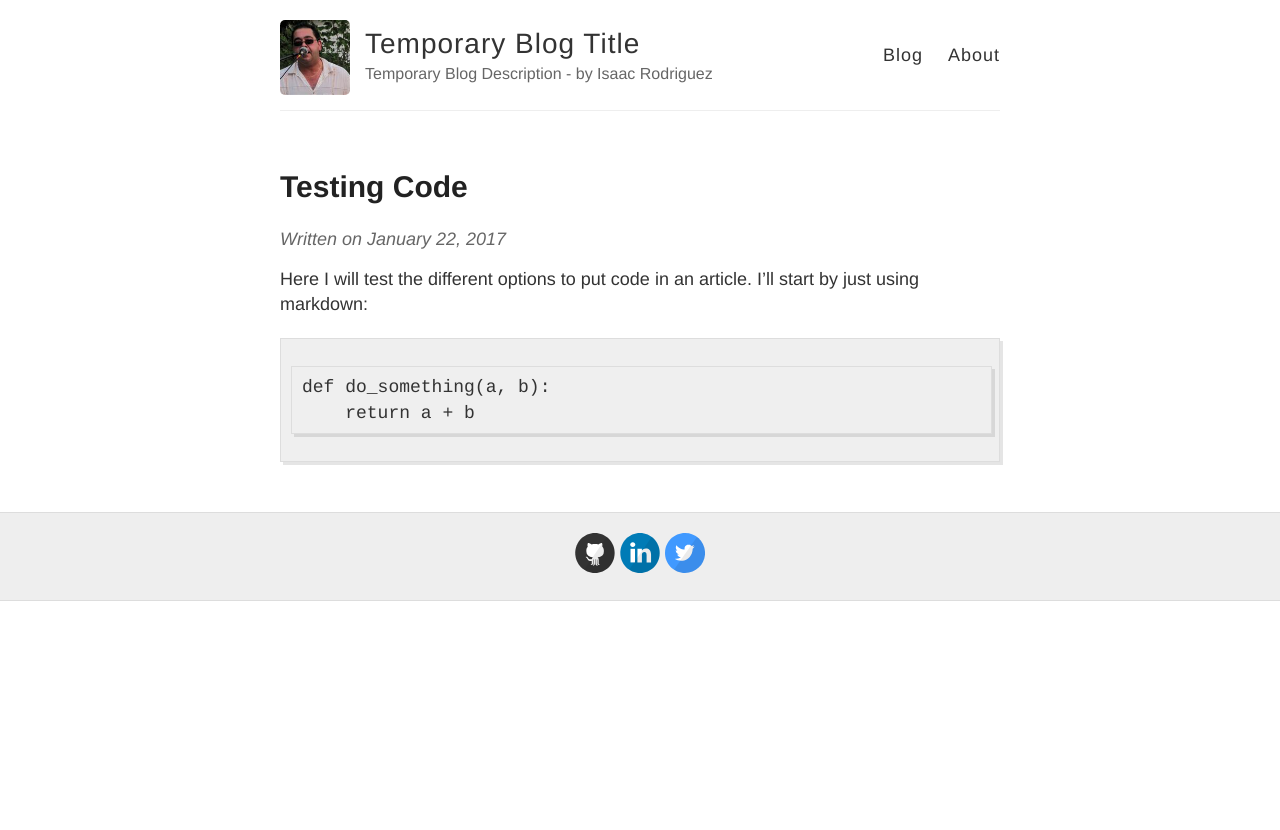
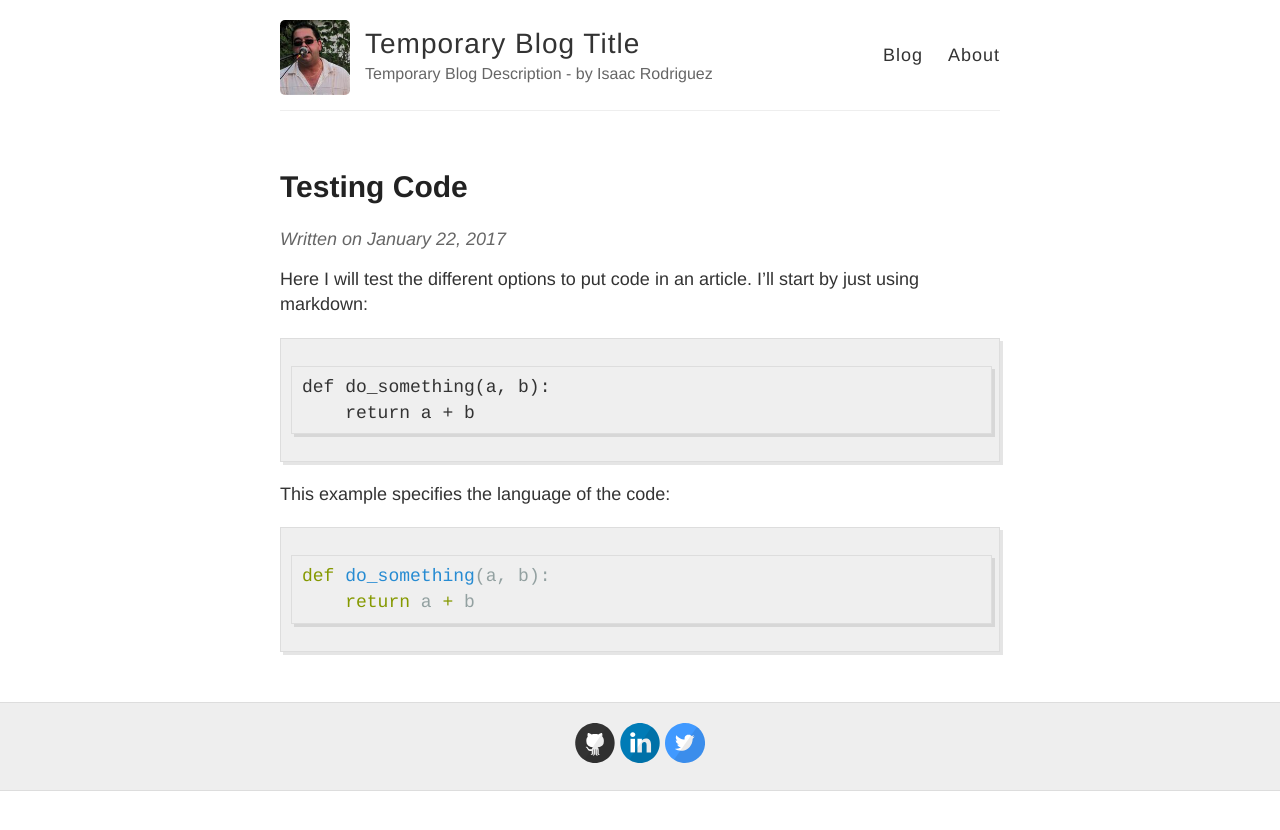
Before and after one commit to CurroRodriguez/currorodriguez.github.io, a Jekyll site: the page built from _posts/2017/2017-01-22-TestingCode.md, in a window 1280 px wide. Shown: the top 830 px of the page. Built offline with Jekyll 4.4.1, drawn with Linux system fonts in a browser that asks for light colours; comment, search, counter and statistics services are not loaded.

Commit message:
Specifying language of code

````diff
--- a/_posts/2017/2017-01-22-TestingCode.md
+++ b/_posts/2017/2017-01-22-TestingCode.md
@@ -15,3 +15,10 @@ start by just using markdown:
 def do_something(a, b):
     return a + b
 ```
+
+This example specifies the language of the code:
+
+```python
+def do_something(a, b):
+    return a + b
+```
````
